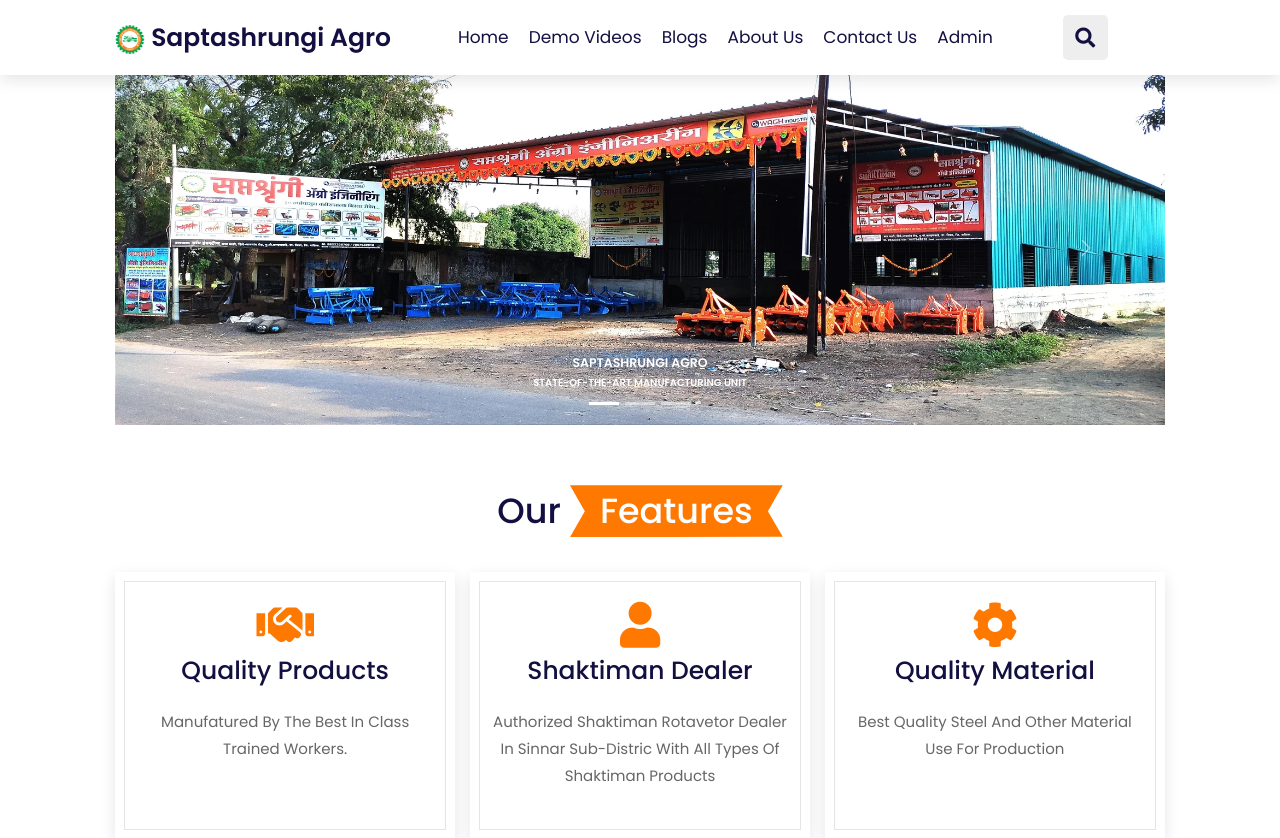
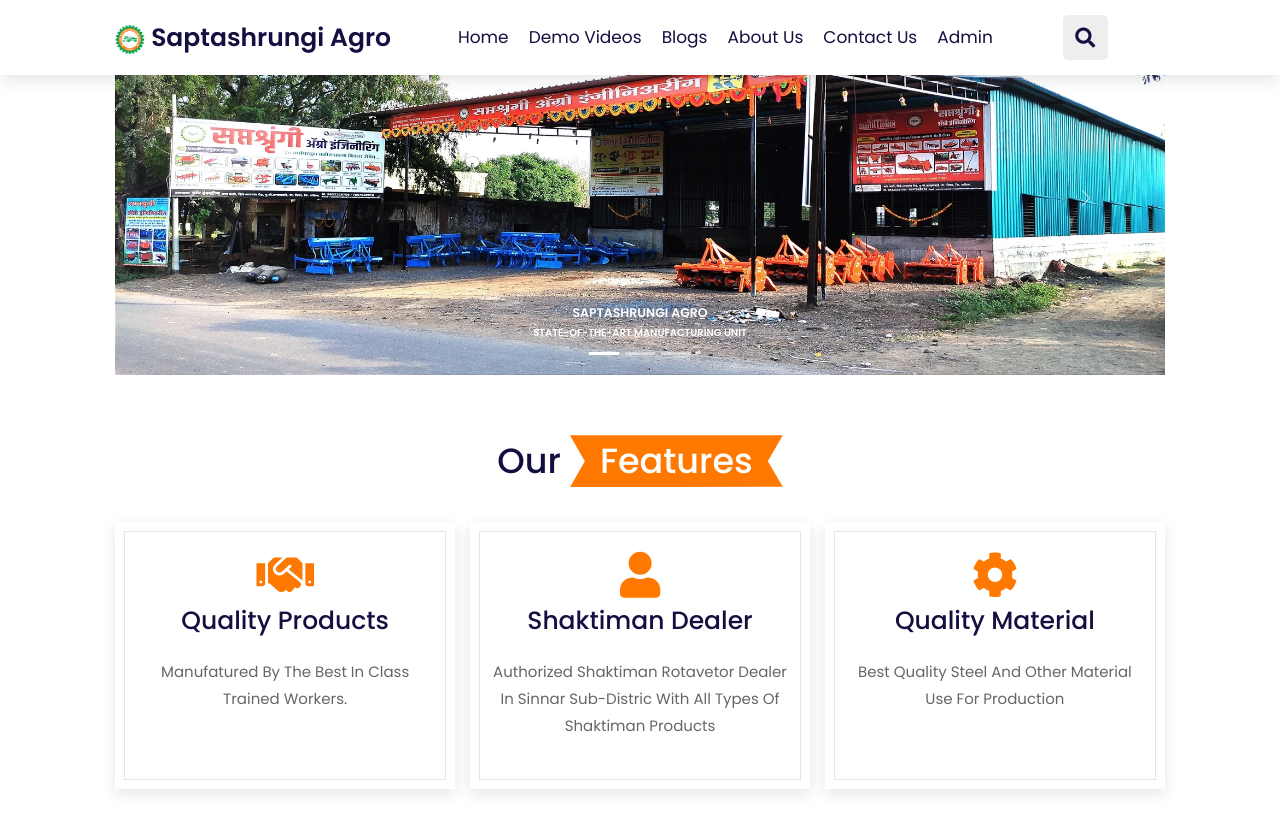
Before and after one commit to rohanmalve/s_Agro, a Django app: page / in a window 1280 px wide. Shown: the top 838 px of the page. Run offline with Django 4.2, Linux system fonts and the light colour scheme; data comes from the database, SQL or seed files in the repository.

Commit message:
Update index.html

```diff
--- a/template/index.html
+++ b/template/index.html
@@ -29,7 +29,7 @@
 <body>
 
 <!-- home section starts  -->
-<section style="margin-top: 50px;">
+<section >
 <div id="carouselExampleCaptions" class="carousel slide car" data-bs-ride="false">
     <div class="carousel-indicators">
       <button type="button" data-bs-target="#carouselExampleCaptions" data-bs-slide-to="0" class="active" aria-current="true" aria-label="Slide 1"></button>
```
